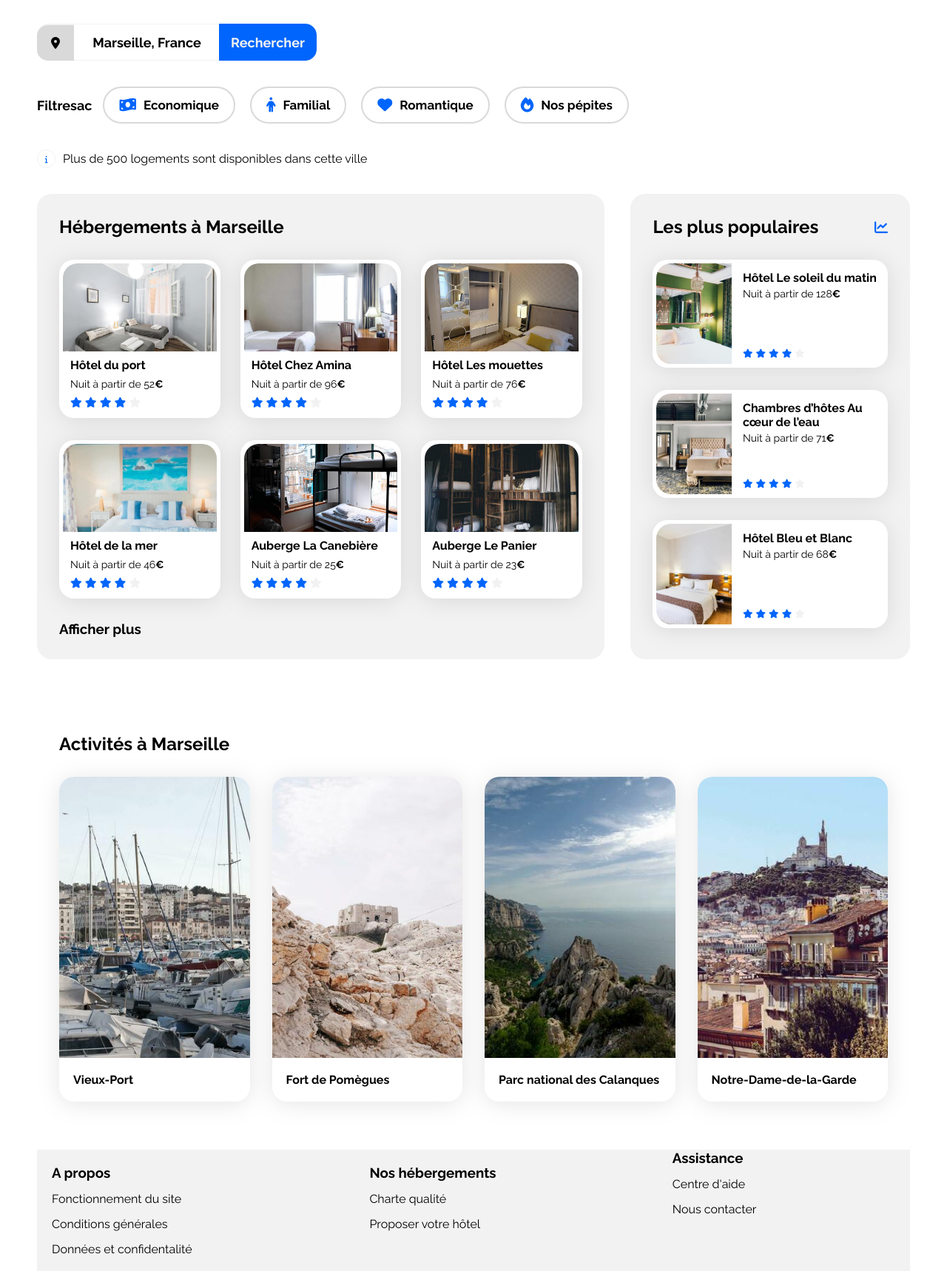
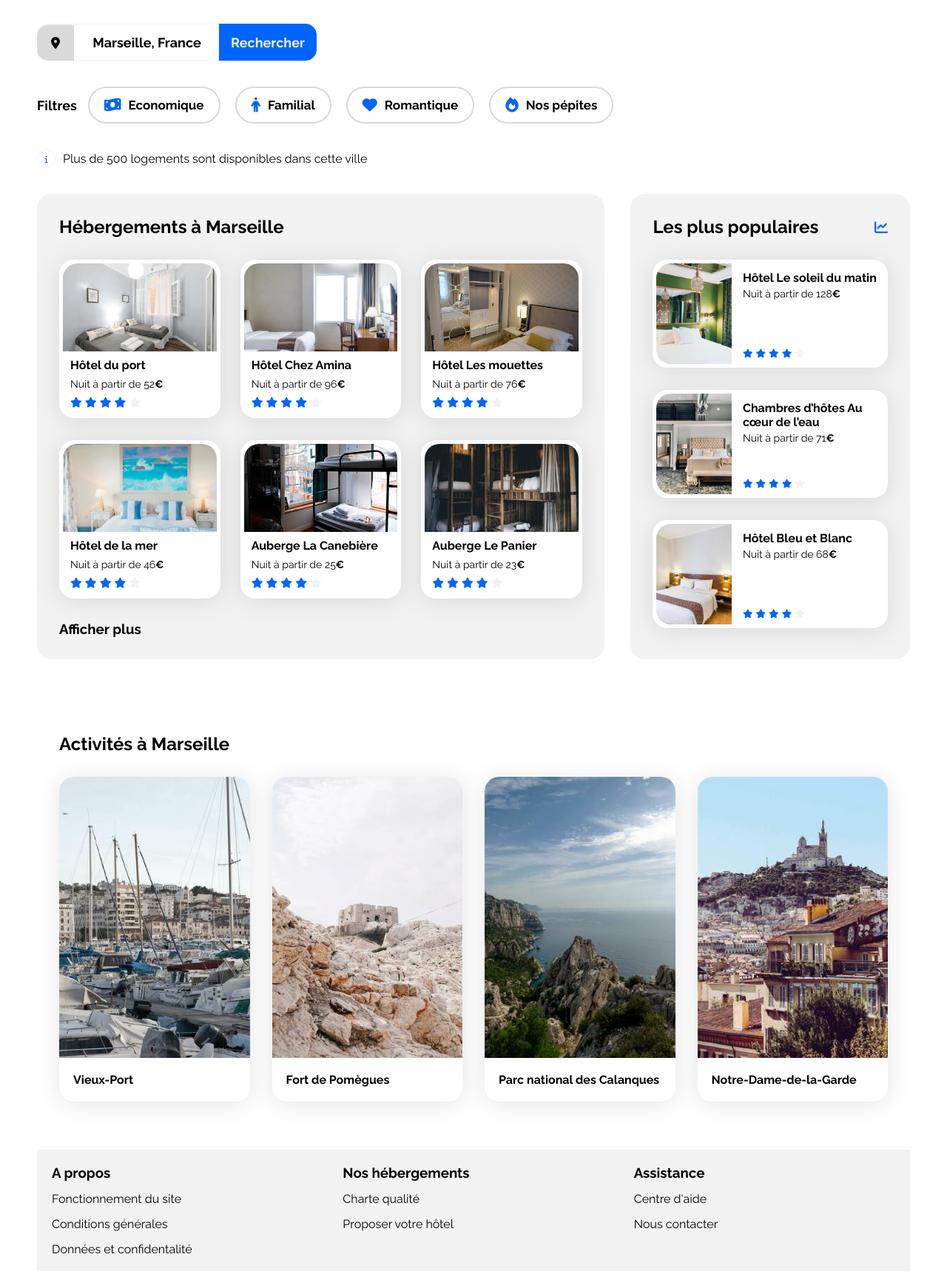
Before and after one commit to DevLepsy/P3-Booki-main, a plain HTML site: page P3-Booki-main/index.html in a window 1280 px wide. Shown: the part 168-1886 px from the top of the page at 74% size. Drawn offline with Linux system fonts and the light colour scheme.

Commit message:
fix html

```diff
--- a/P3-Booki-main/index.html
+++ b/P3-Booki-main/index.html
@@ -71,7 +71,7 @@
           </form>
 
           <div class="filters-bar">
-            <h2 class="filters-title">Filtresac</h2>
+            <h2 class="filters-title">Filtres</h2>
 
             <div class="filters-btns">
               <a class="filters-btn links" href="#">
@@ -456,7 +456,7 @@
             <li><a class="links" href="#">Proposer votre hôtel</a></li>
           </ul>
         </section>
-        <section class="footer-container">
+        <section class="footer-section">
           <h3 class="footer-title">Assistance</h3>
           <ul class="footer-list">
             <li><a class="links" href="#">Centre d'aide</a></li>
```
